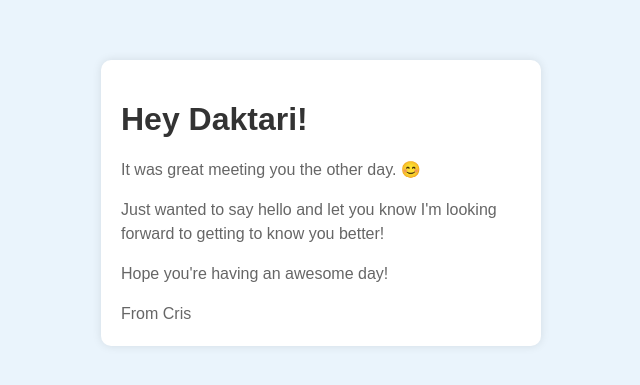
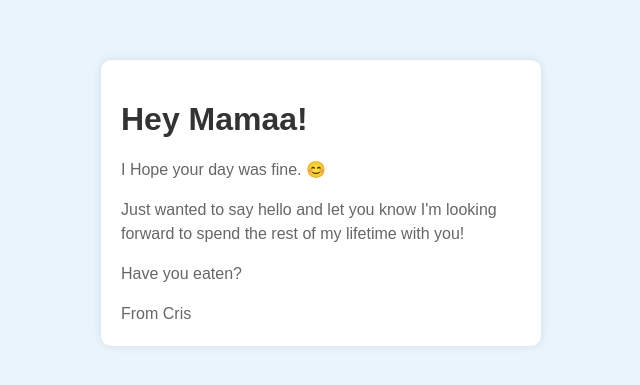
Before and after one commit to crisndungu/Greeting-Card, a plain HTML site: page index.html in a window 1280 px wide. Shown: the part 197-582 px from the top of the page, without its empty margins (319-959 px from the left). Drawn offline with Linux system fonts and the light colour scheme; a script that the page names is missing.

Commit message:
Update index.html

```diff
--- a/index.html
+++ b/index.html
@@ -3,15 +3,15 @@
 <head>
     <meta charset="UTF-8">
     <meta name="viewport" content="width=device-width, initial-scale=1.0">
-    <title>Hello Daktari</title>
+    <title>Hello Mamaa</title>
     <link rel="stylesheet" href="style.css">
 </head>
 <body>
     <div class="container">
-        <h1>Hey Daktari!</h1>
-        <p>It was great meeting you the other day. 😊</p>
-        <p>Just wanted to say hello and let you know I'm looking forward to getting to know you better!</p>
-        <p>Hope you're having an awesome day!</p>
+        <h1>Hey Mamaa!</h1>
+        <p>I Hope your day was fine. 😊</p>
+        <p>Just wanted to say hello and let you know I'm looking forward to spend the rest of my lifetime with you!</p>
+        <p>Have you eaten?</p>
         <p>From Cris</p>
     </div>
     <script src="script.js"></script>
```
